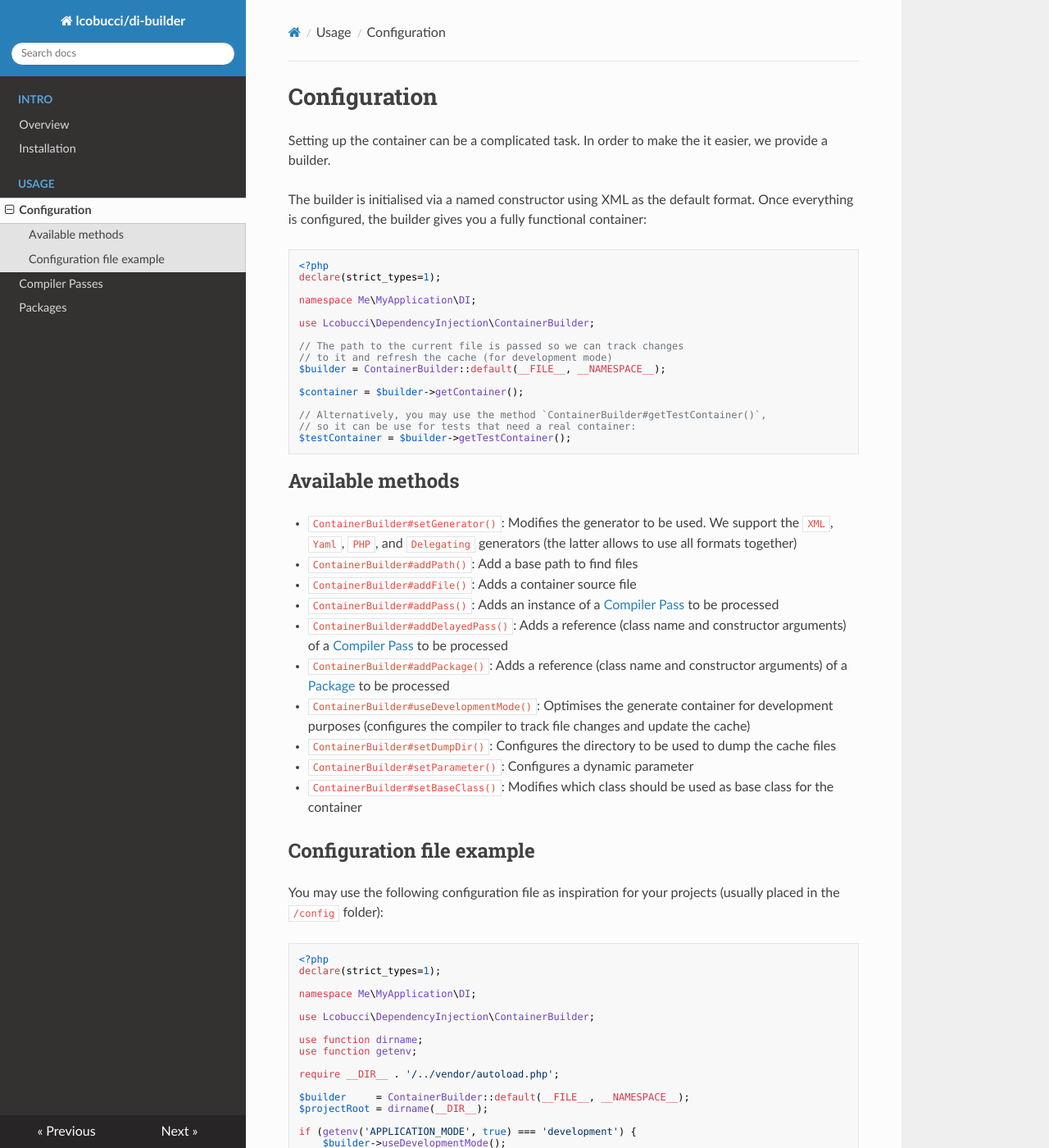
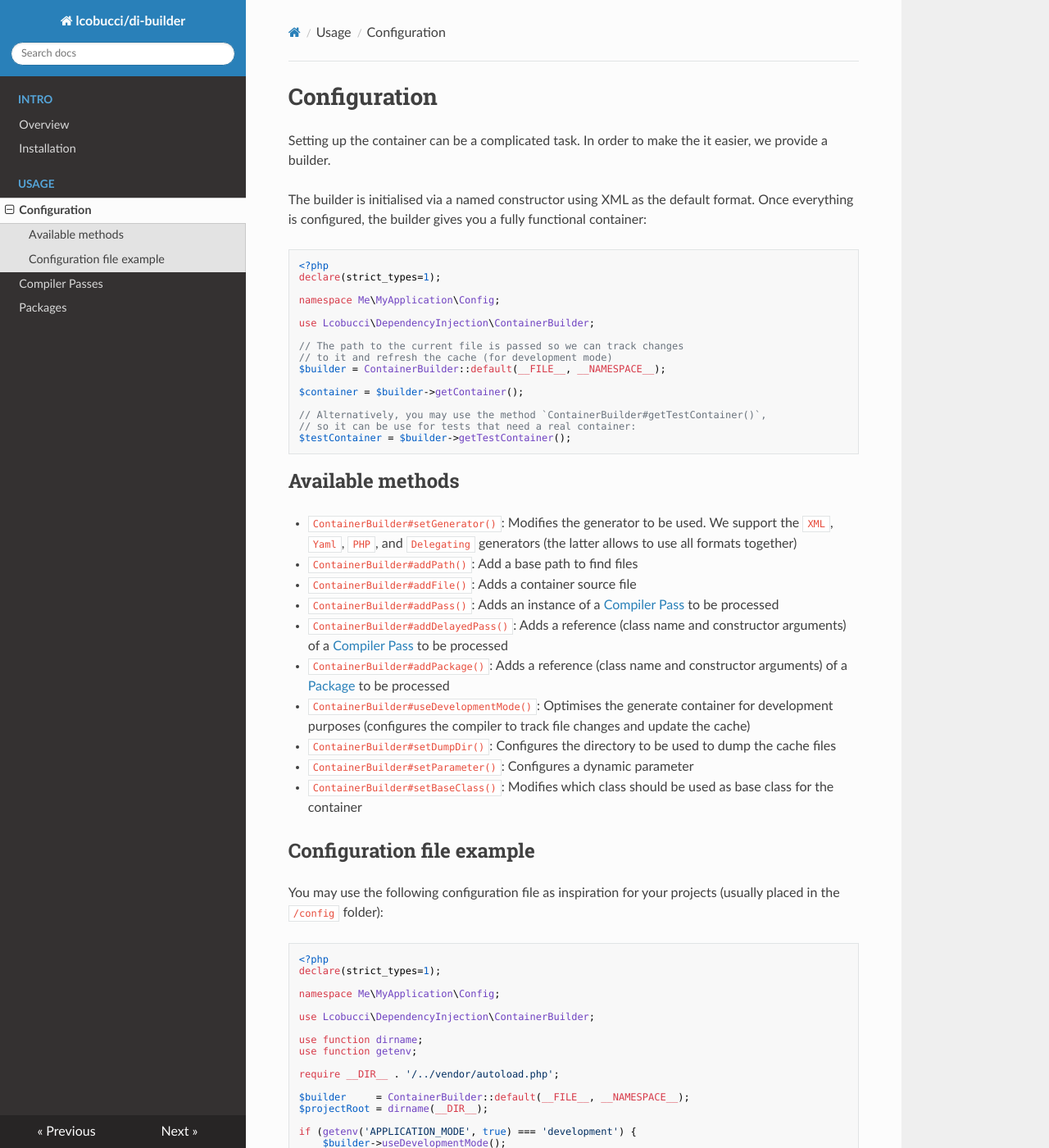
Before and after one commit to lcobucci/di-builder, an MkDocs documentation site: the page built from docs/configuration.md, in a window 1280 px wide and 1400 px high. Shown: the whole window at 82% size. Built offline with MkDocs 1.6.1, drawn with Linux system fonts in a browser that asks for light colours; nearby versions of some CDN libraries.

Commit message:
Update namespace in examples

```diff
--- a/docs/configuration.md
+++ b/docs/configuration.md
@@ -10,7 +10,7 @@ Once everything is configured, the builder gives you a fully functional containe
 <?php
 declare(strict_types=1);
 
-namespace Me\MyApplication\DI;
+namespace Me\MyApplication\Config;
 
 use Lcobucci\DependencyInjection\ContainerBuilder;
 
@@ -47,7 +47,7 @@ You may use the following configuration file as inspiration for your projects (u
 <?php
 declare(strict_types=1);
 
-namespace Me\MyApplication\DI;
+namespace Me\MyApplication\Config;
 
 use Lcobucci\DependencyInjection\ContainerBuilder;
 
```
